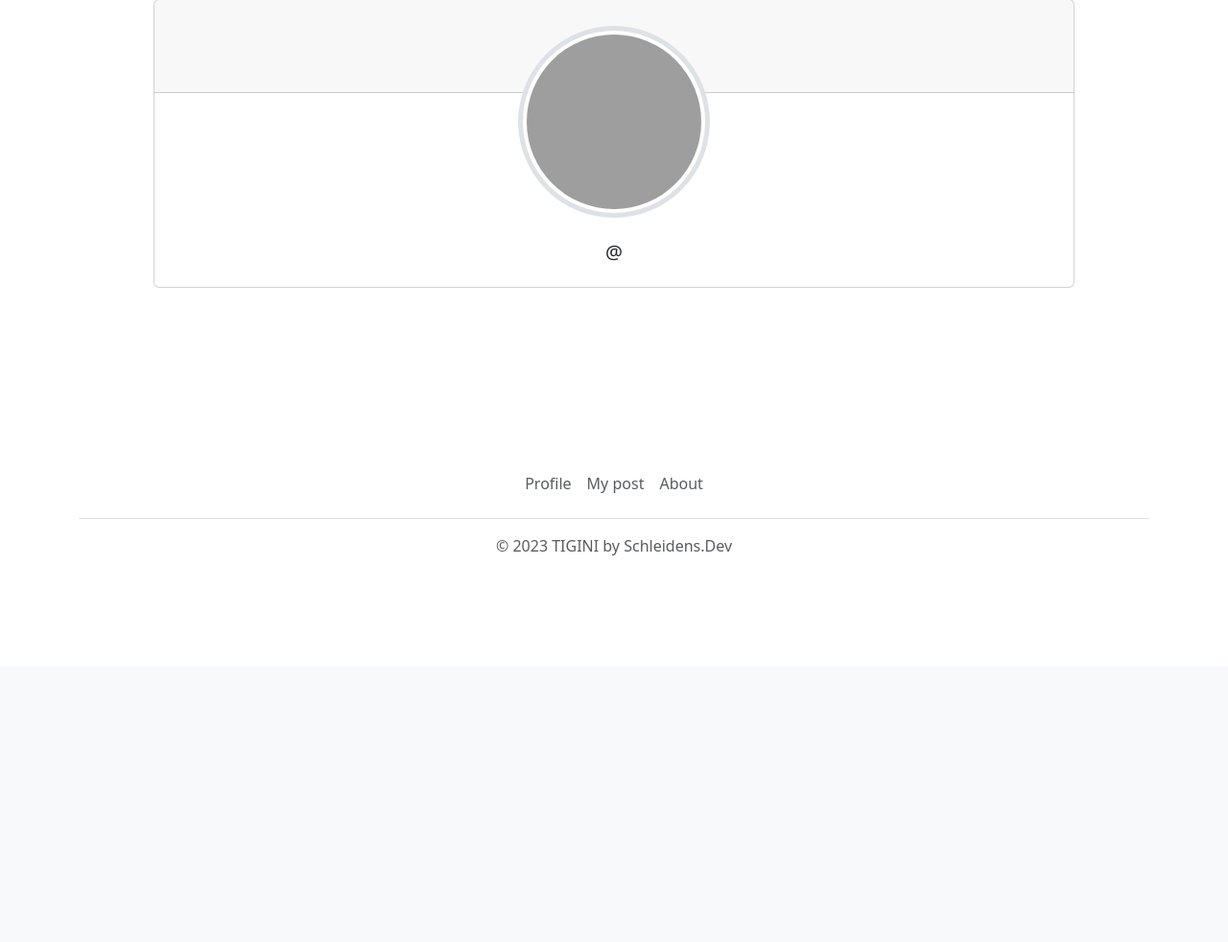
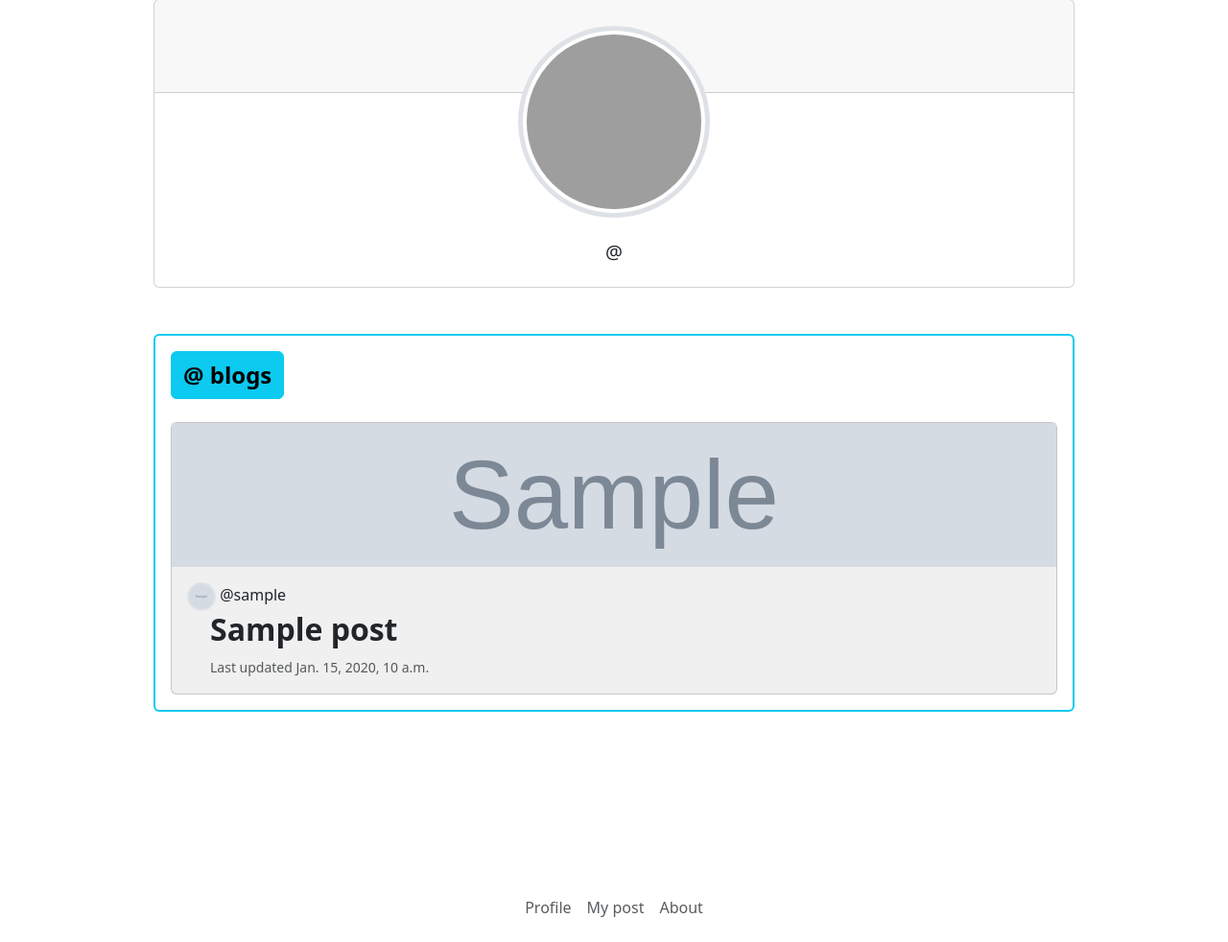
Before and after one commit to Schleidens/tigini, a Django app: template user_profile/templates/single_user_profile.html in a window 1280 px wide. Shown: the part 105-1087 px from the top of the page at 96% size. Before the commit the page ends 684 px from the top, so only its background shows below. Run offline with Django 4.2, Linux system fonts and the light colour scheme; the template is opened without the code that fills it: most values are stand-ins (such as "Sample title", 1, 10 or a date in 2020); grey boxes marked "Sample" are stand-in pictures; some libraries are stand-ins or nearby versions; grey boxes are pictures that could not be loaded.

Commit message:
add users blogs list to their single profile

```diff
--- a/user_profile/templates/single_user_profile.html
+++ b/user_profile/templates/single_user_profile.html
@@ -5,7 +5,7 @@
 
 <div class="d-flex flex-column justify-content-start align-items-center mt-5 h-50">
 
-    <div class="w-75">
+    <div class="w-75 mb-4">
         <div class="card text-center">
             <div class="card-header py-5">
 
@@ -31,6 +31,49 @@
           </div>
     </div>
 
+    <div class="w-75 mt-4 px-3 justify-content-center border border-2 border-info rounded">
+
+      <div class="text-left my-3">
+        <h2 type="button" class="btn btn-info fw-bold fs-4">
+          @{{ user.username }} blogs
+        </h2>
+      </div>
+
+      {% for post in blogs %}
+          <div class="card mb-3" style="background-color: #f0f0f0;">
+              {% if post.cover %}
+                  <img src="{{ post.cover.url }}" class="w-auto" style="height: 150px; object-fit: cover;" alt="{{ post.title }}">
+              {% endif %}
+              <div class="card-body">
+                  <div>
+                      {% if post.author.profile_photo %}
+                          <img src="{{ post.author.profile_photo.url }}" class="border border-2 rounded-circle mx-auto" style="width: 30px; height: 30px;" alt="{{ profile.username}}'s profile photo">
+                      {% else %}
+                          <img src="https://vectorified.com/images/no-profile-picture-icon-24.jpg" class="border border-2 rounded-circle mx-auto" style="width: 30px; height: 30px;" alt="no profile photo">
+                      {% endif %}
+                      <span class="fw-medium">
+                          <a href="{% url 'single-profile' post.author.username %}" style="color: inherit; text-decoration: none;">
+                              @{{ post.author.username }}
+                          </a>
+                      </span>
+                  </div>
+                  <div class="px-4">
+                      <a href="{% url 'single-blog' post.slug %}" style="color: inherit; text-decoration: none;">
+                          <h2 class="card-title fw-bold">
+                              {{ post.title }}
+                          </h2>
+                      </a>
+                      <p class="card-text">
+                          <small class="text-body-secondary fw-light">
+                              Last updated {{ post.date }}
+                          </small>
+                      </p>
+                  </div>
+              </div>
+          </div>
+      {% endfor %}
+  </div>
+
 
 </div>
 
```
Also changed, not shown: user_profile/views.py (+10 -1 lines).
